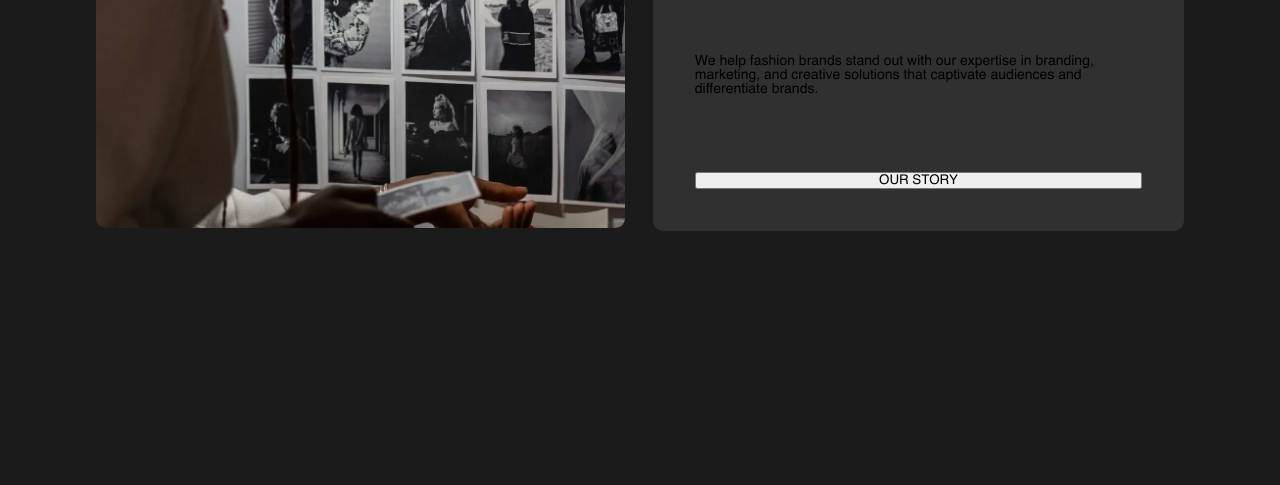
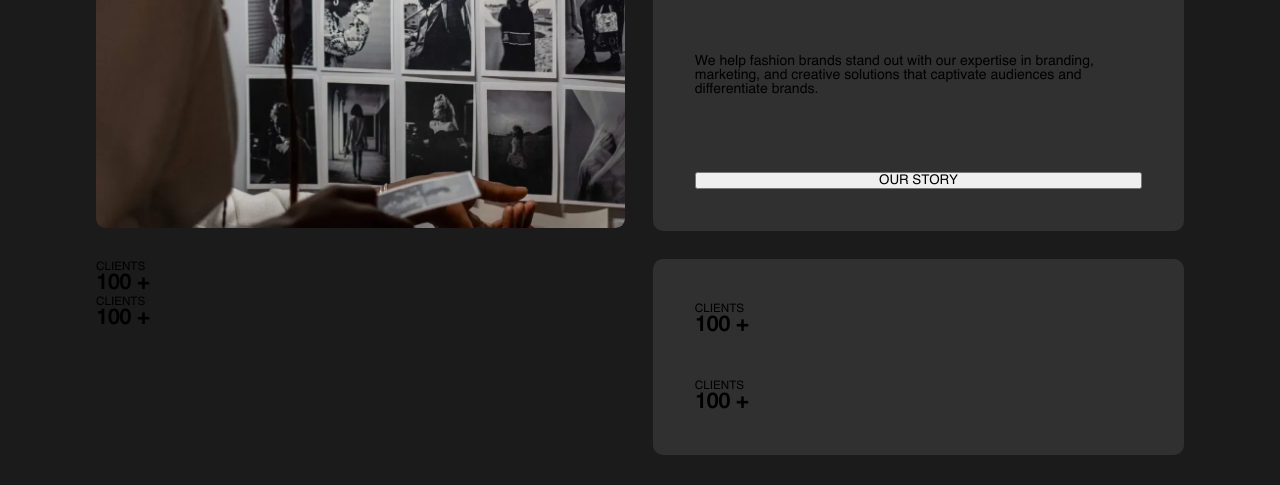
Before and after one commit to curiousvaishnavi/Responsive, a plain HTML site: page index.html in a window 1280 px wide. Shown: the part 315-800 px from the top of the page. Drawn offline with Linux system fonts and the light colour scheme.

Commit message:
Add second section to index.html

```diff
--- a/index.html
+++ b/index.html
@@ -19,6 +19,29 @@
                 <button>OUR STORY</button>
             </div>
         </section>
+        <section class="view2">
+            <div class="top">
+                <div class="element">
+                    <small>CLIENTS</small>
+                    <h2>100 +</h2>
+                </div>
+                <div class="element">
+                    <small>CLIENTS</small>
+                    <h2>100 +</h2>
+                </div>
+            </div>
+            <div class="bottom">
+                <div class="element">
+                    <small>CLIENTS</small>
+                    <h2>100 +</h2>
+                </div>
+                <div class="element">
+                    <small>CLIENTS</small>
+                    <h2>100 +</h2>
+                </div>
+            </div>
+        </section>
     </main>
 </body>
+
 </html>
```
